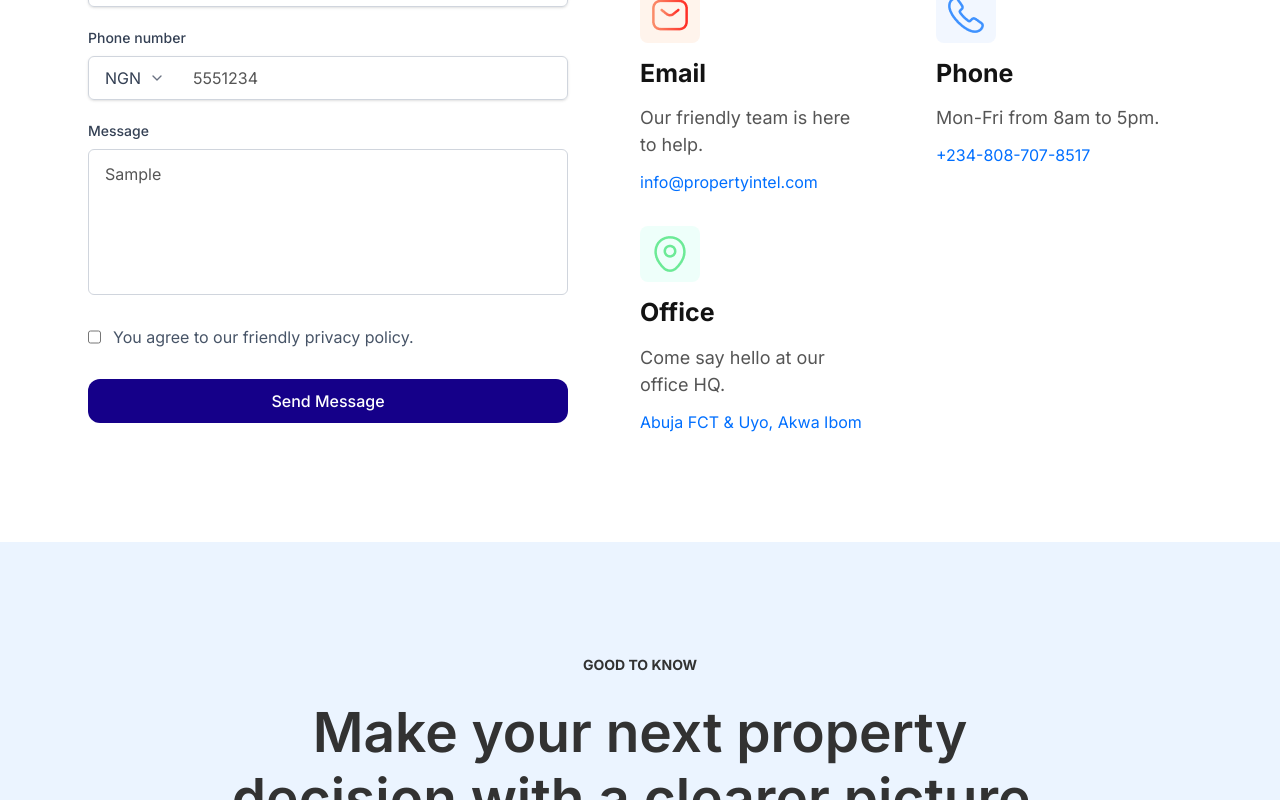
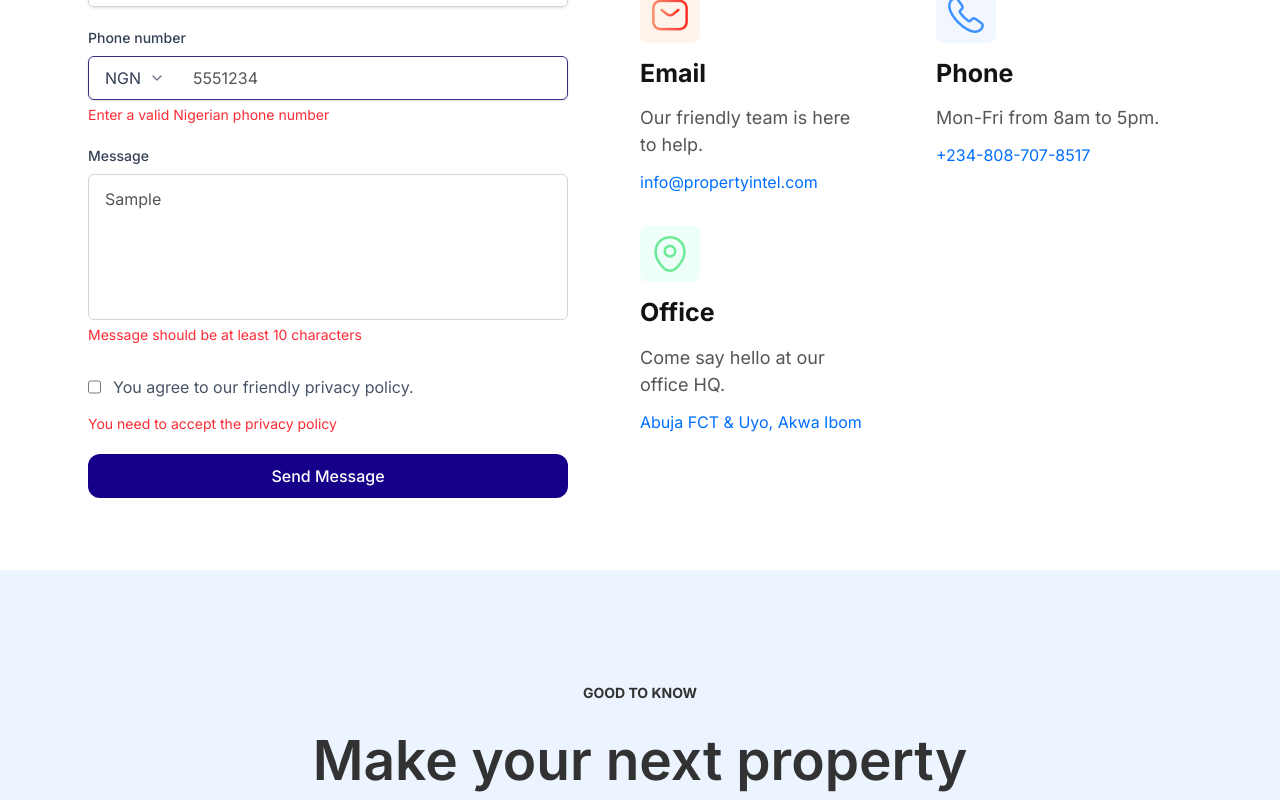
Before and after one commit to KoneeVibes/propertyintel, a Next.js app: page /contact in a window 1280 px wide. Both pictures are taken after typing "Sample", "Sample", "name@example.com", "5551234", "Sample" into the empty fields and a click on the button "Send Message". Shown: the part 442-1242 px from the top of the page. Built offline with nearby package versions, Linux system fonts and the light colour scheme.

Commit message:
feat: Complete the setup of contact form

```diff
--- a/app/contact/_components/ContactForm.tsx
+++ b/app/contact/_components/ContactForm.tsx
@@ -1,65 +1,173 @@
+"use client";
+
 import { Button } from "@/components/ui/Button";
 import { Input } from "@/components/ui/Input";
 import { PhoneInput } from "@/components/ui/PhoneInput";
 import { Textarea } from "@/components/ui/Textarea";
+import { contactSchema, ContactFormValues } from "@/schemas/contact";
+import { useForm } from "react-hook-form";
+import { zodResolver } from "@hookform/resolvers/zod";
+import emailjs from "@emailjs/browser";
+import { useState, useEffect } from "react";
+import { Loader2 } from "lucide-react";
+
+const FieldError = ({ message }: { message?: string }) =>
+  message ? <p className="mt-1 text-small text-red-500">{message}</p> : null;
 
 export function ContactForm() {
+  const [status, setStatus] = useState<"idle" | "success" | "error">("idle");
+  const {
+    register,
+    handleSubmit,
+    reset,
+    formState: { errors, isSubmitting },
+  } = useForm<ContactFormValues>({
+    resolver: zodResolver(contactSchema),
+    defaultValues: {
+      firstName: "",
+      lastName: "",
+      email: "",
+      phoneNumber: "",
+      message: "",
+      agree: false,
+    },
+  });
+
+  const onSubmit = async (data: ContactFormValues) => {
+    setStatus("idle");
+    try {
+      await emailjs.send(
+        process.env.NEXT_PUBLIC_SERVICE_ID!,
+        process.env.NEXT_PUBLIC_TEMPLATE_ID!,
+        {
+          firstName: data.firstName,
+          lastName: data.lastName,
+          email: data.email,
+          phone: data.phoneNumber,
+          message: data.message,
+        },
+        process.env.NEXT_PUBLIC_PUBLIC_KEY!,
+      );
+      setStatus("success");
+      reset();
+    } catch (err) {
+      setStatus("error");
+      console.error(err);
+    }
+  };
+
+  useEffect(() => {
+    if (status === "idle") return;
+
+    const timer = setTimeout(() => setStatus("idle"), 5000);
+    return () => clearTimeout(timer);
+  }, [status]);
+
   return (
-    <div  className="w-full max-w-120">
+    <div className="w-full max-w-120">
       <div className="flex flex-col gap-4 lg:gap-10">
         <h2 className="text-h2 text-[#131313]">Get in touch</h2>
         <p className="font-plus">
           We’d love to hear from you. Please fill out this form.
         </p>
       </div>
-      <form className="my-6 flex flex-col gap-5">
+      <form
+        onSubmit={handleSubmit(onSubmit)}
+        className="my-6 flex flex-col gap-5"
+      >
         <div className="grid grid-cols-1 gap-5  sm:grid-cols-2">
+          <div>
             <Input
               label="First name"
               id="firstName"
               placeholder="First name"
               required
               className="w-full shadow-sm"
+              {...register("firstName")}
             />
+            <FieldError message={errors.firstName?.message} />
+          </div>
+
+          <div>
             <Input
               label="Last name"
               id="lastName"
               placeholder="Last name"
               required
               className="w-full shadow-sm"
+              {...register("lastName")}
             />
+            <FieldError message={errors.lastName?.message} />
           </div>
+        </div>
+
+        <div>
           <Input
             label="Email"
             id="email"
             type="email"
             placeholder="you@company.com"
             required
-          className="shadow-sm w-full "
+            className="shadow-sm w-full"
+            {...register("email")}
           />
+          <FieldError message={errors.email?.message} />
+        </div>
 
+        <div>
           <PhoneInput
             label="Phone number"
             id="phoneNumber"
             placeholder="+234 (080) 000-0000"
-          className="shadow-sm w-full "
+            className="shadow-sm w-full"
+            {...register("phoneNumber")}
           />
+          <FieldError message={errors.phoneNumber?.message} />
+        </div>
 
+        <div>
           <Textarea
             label="Message"
             id="message"
             placeholder="Leave us a message..."
-          className="w-full "
+            className="w-full"
+            {...register("message")}
           />
+          <FieldError message={errors.message?.message} />
+        </div>
 
+        <div>
           <div className="flex items-center gap-3">
-          <Input type="checkbox" />
+            <Input type="checkbox" id="agree" {...register("agree")} />
             <label className="font-plus text-[#475467]">
               You agree to our friendly privacy policy.
             </label>
           </div>
+          <FieldError message={errors.agree?.message} />
+        </div>
 
-        <Button className="bg-secondary w-full  rounded-xl hover:bg-[#1c0fa8]">Send Message</Button>
+        <Button
+          type="submit"
+          disabled={isSubmitting}
+          className="bg-secondary w-full  rounded-xl hover:bg-[#1c0fa8]"
+        >
+          {isSubmitting ? (
+            <Loader2 className="h-4 w-4 animate-spin" />
+          ) : (
+            "Send Message"
+          )}
+        </Button>
+
+        {status === "success" && (
+          <p className="text-center text-green-600">
+            Message sent! We’ll get back to you soon.
+          </p>
+        )}
+        {status === "error" && (
+          <p className="text-center text-red-500">
+            Something went wrong. Please try again.
+          </p>
+        )}
       </form>
     </div>
   );
--- a/package.json
+++ b/package.json
@@ -9,12 +9,16 @@
     "lint": "eslint"
   },
   "dependencies": {
+    "@emailjs/browser": "^5.0.3",
+    "@hookform/resolvers": "^7.0.9",
     "lucide": "^1.78.0",
     "lucide-react": "^1.78.0",
     "next": "16.4.6",
     "react": "19.3.0",
     "react-dom": "19.3.0",
-    "tailwind-merge": "^3.7.1"
+    "react-hook-form": "^7.92.0",
+    "tailwind-merge": "^3.7.1",
+    "zod": "^4.6.7"
   },
   "devDependencies": {
     "@tailwindcss/turbopack": "4.3.3",
--- /dev/null
+++ b/schemas/contact.ts
@@ -0,0 +1,20 @@
+import { z } from "zod";
+
+export const contactSchema = z.object({
+  firstName: z.string().min(1, "First name is required"),
+  lastName: z.string().min(1, "Last name is required"),
+  email: z.string().min(1, "Email is required").email("Enter a valid email"),
+  phoneNumber: z
+    .string()
+    .optional()
+    .refine(
+      (v) => !v || /^(\+234|0)[789]\d{9}$/.test(v),
+      "Enter a valid Nigerian phone number",
+    ),
+  message: z.string().min(10, "Message should be at least 10 characters"),
+  agree: z
+    .boolean()
+    .refine((v) => v === true, "You need to accept the privacy policy"),
+});
+
+export type ContactFormValues = z.infer<typeof contactSchema>;
```
Also changed, not shown: 1 other file (tests, documents, lock files or other folders). Lines whose indentation alone changed are shown as unchanged.
